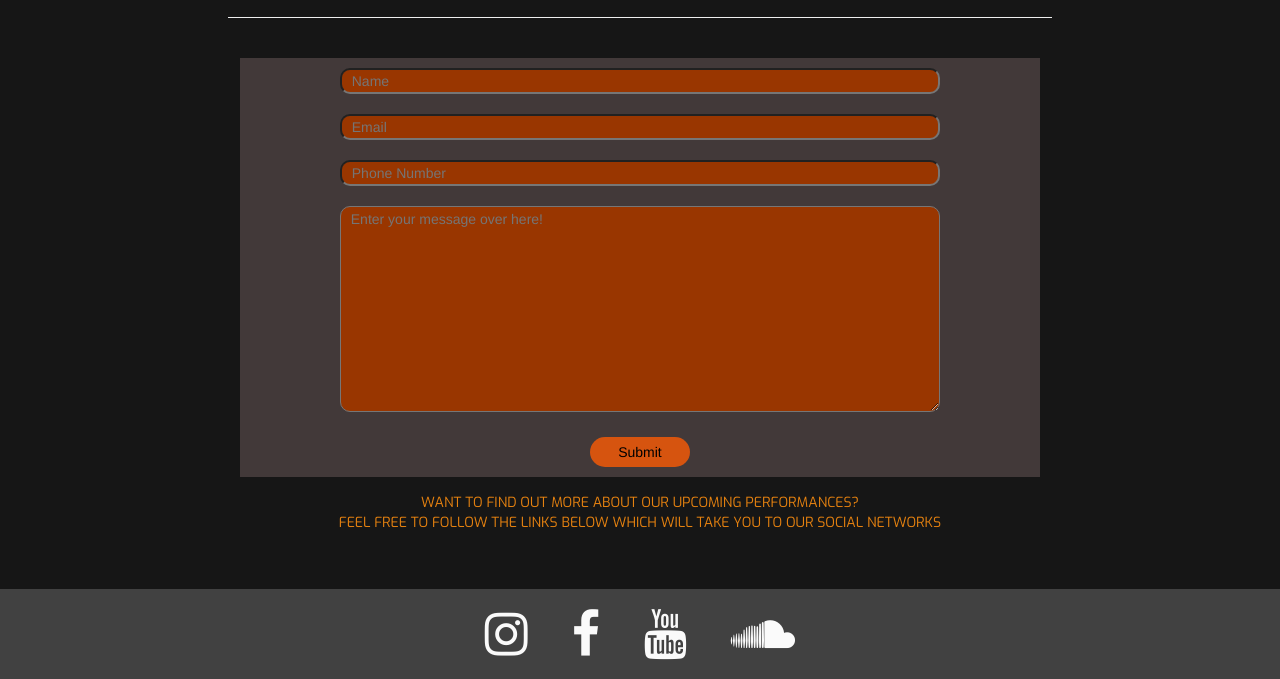
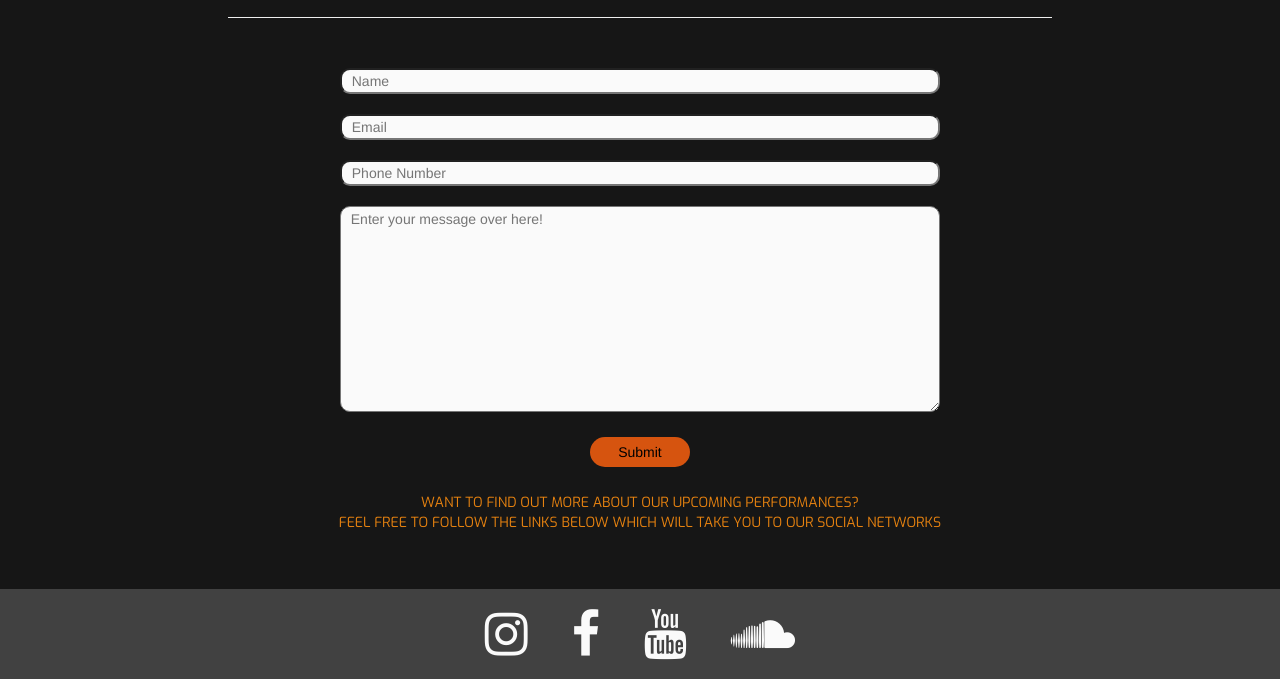
Before and after one commit to mattyturn95/august-oak-tree-milestone-project, a plain HTML site: page contact.html in a window 1280 px wide. Shown: the part 393-1072 px from the top of the page. Drawn offline with nearby package versions, Linux system fonts and the light colour scheme; a web font is replaced by a local one.

Commit message:
changed wrapper background colour for the contact form

```diff
--- a/css/main.css
+++ b/css/main.css
@@ -218,14 +218,14 @@ table {
     width: 800px;
     height: auto;
     padding: 10px;
-    background: #423939;
+    background: #161616;
 
 }
 
 .text-area {
     width: 600px;
     height: auto;
-    background-color: rgb(153, 54, 0);
+    background-color: #fafafa;
     color: rgb(5, 5, 5);
     border-radius: 10px;
     border-color: none;
@@ -262,7 +262,7 @@ button:hover {
     .text-area {
         width: 300px;
         height: auto;
-        background-color: rgb(153, 54, 0);
+        background-color: #fafafa;
         color: rgb(5, 5, 5);
         border-radius: 10px;
         border-color: none;
```
